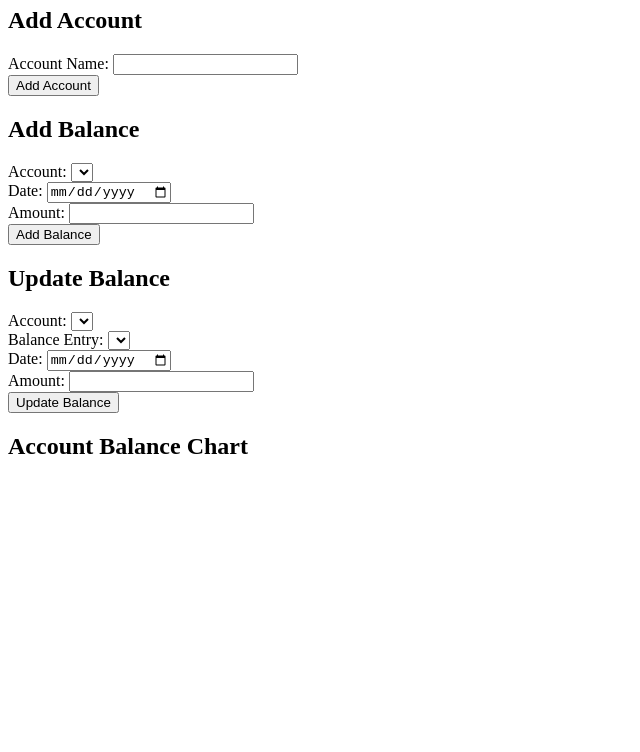
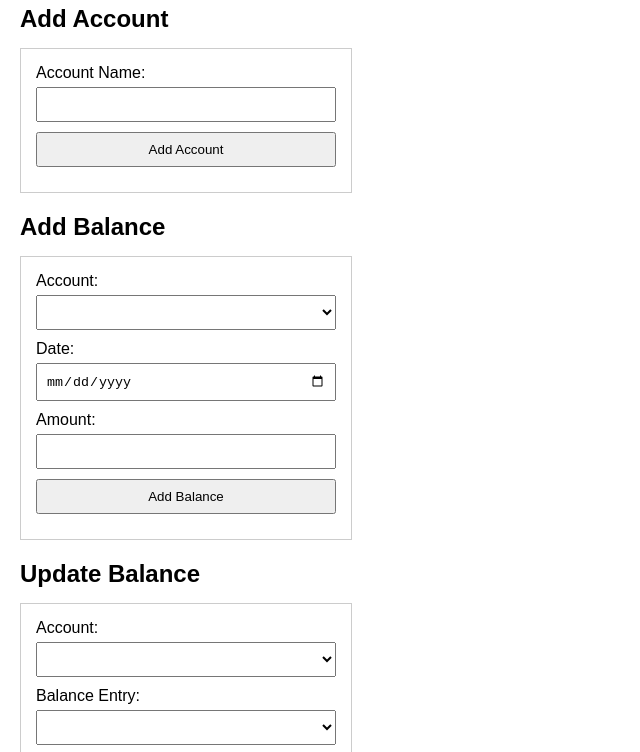
Before and after one commit to mr-mrks/BalanceBuddy, a plain HTML site: page index.html in a window 1280 px wide. Shown: the part 73-825 px from the top of the page, without its empty margins (0-640 px from the left). Before the commit the page ends 800 px from the top, so only its background shows below. Drawn offline with nearby package versions, Linux system fonts and the light colour scheme; no server answers.

Commit message:
Update index.html

```diff
--- a/index.html
+++ b/index.html
@@ -3,6 +3,56 @@
 <head>
     <title>BalanceBuddy</title>
     <script src="https://cdn.jsdelivr.net/npm/chart.js"></script>
+    <style>
+        body {
+            font-family: sans-serif;
+            margin: 20px;
+        }
+
+        h1, h2 {
+            margin-bottom: 15px;
+        }
+
+        form {
+            margin-bottom: 20px;
+            border: 1px solid #ccc;
+            padding: 15px;
+            width: 300px;
+        }
+
+        label {
+            display: block;
+            margin-bottom: 5px;
+        }
+
+        input, select, button {
+            width: 100%;
+            padding: 8px;
+            margin-bottom: 10px;
+            box-sizing: border-box;
+        }
+
+        table {
+            width: 100%;
+            border-collapse: collapse;
+            margin-bottom: 20px;
+        }
+
+        th, td {
+            border: 1px solid #ddd;
+            padding: 8px;
+            text-align: left;
+        }
+
+        th {
+            background-color: #f2f2f2;
+        }
+
+        #balanceChart {
+            margin-top: 20px;
+        }
+
+    </style>
 </head>
 <body>
     <h1>BalanceBuddy</h1>
```
